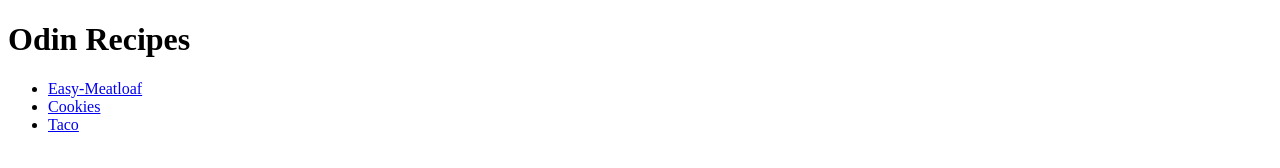
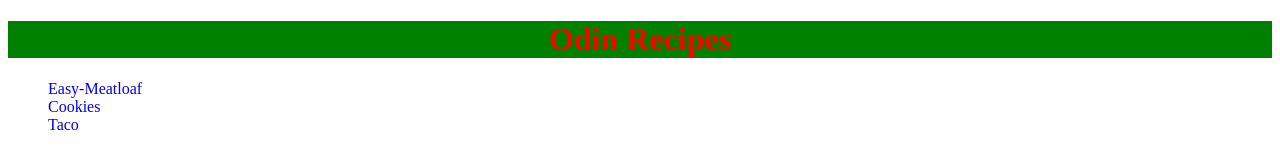
Before and after one commit to Khan1thu/odin-recipes, a plain HTML site: page index.html in a window 1280 px wide. Drawn offline with Linux system fonts and the light colour scheme.

Commit message:
CSS added to index page

```diff
--- a/index.html
+++ b/index.html
@@ -5,6 +5,7 @@
     <meta http-equiv="X-UA-Compatible" content="IE=edge">
     <meta name="viewport" content="width=device-width, initial-scale=1.0">
     <title>odin-recipes</title>
+    <link rel="stylesheet" href="style.css">
 </head>
 <body>
     <h1>Odin Recipes</h1>
--- /dev/null
+++ b/style.css
@@ -0,0 +1,13 @@
+h1{
+    background-color: green;
+    color: red;
+    text-align: center;
+}
+
+ul li{
+    list-style: none;
+}
+
+ul li a{
+    text-decoration: none;
+}
```
